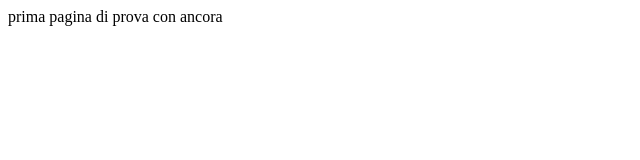
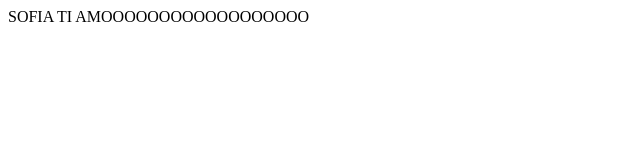
Before and after one commit to NicolaPiccia/Sitoprova, a plain HTML site: page pagina 2.html in a window 1280 px wide. Shown: the whole page, without its empty margins (0-640 px from the left). Drawn offline with Linux system fonts and the light colour scheme.

```diff
--- a/pagina 2.html
+++ b/pagina 2.html
@@ -6,7 +6,7 @@
 
 </head>
 <body>
-<h>prima pagina di prova con ancora</h>
+<h>SOFIA TI AMOOOOOOOOOOOOOOOOOO</h>
 
 </body>
 </html>
```
